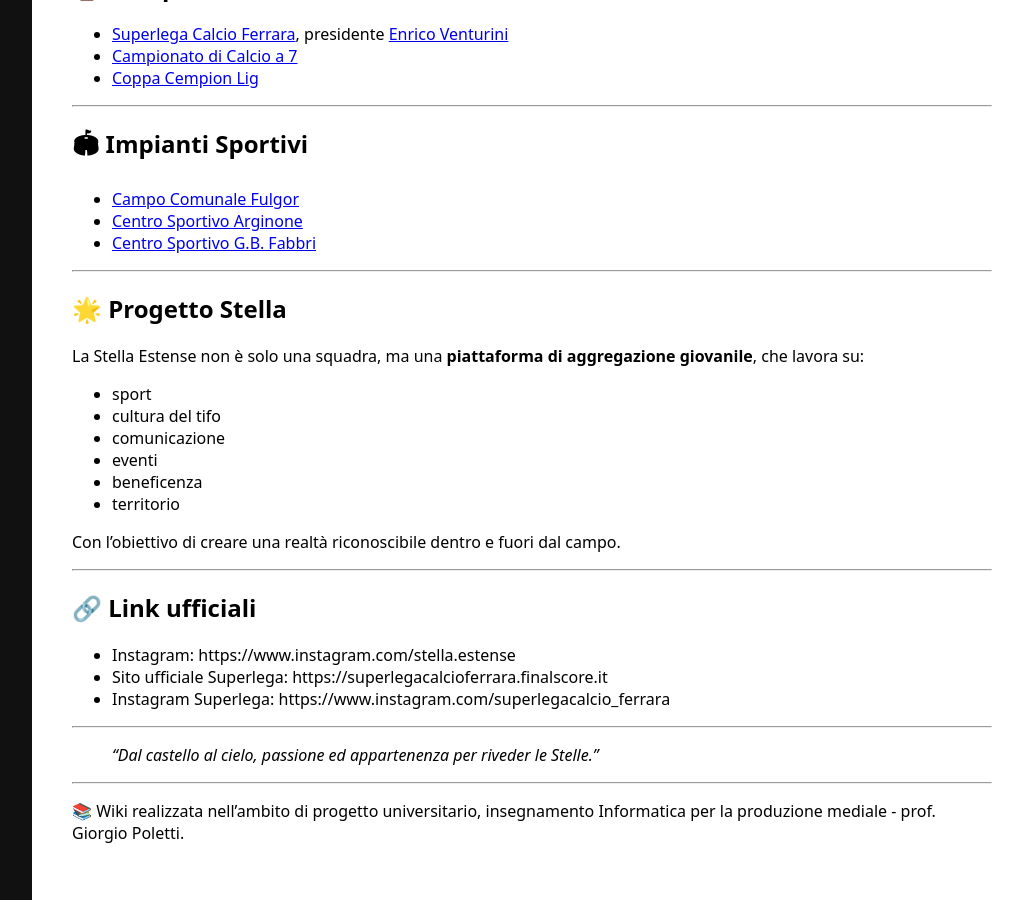
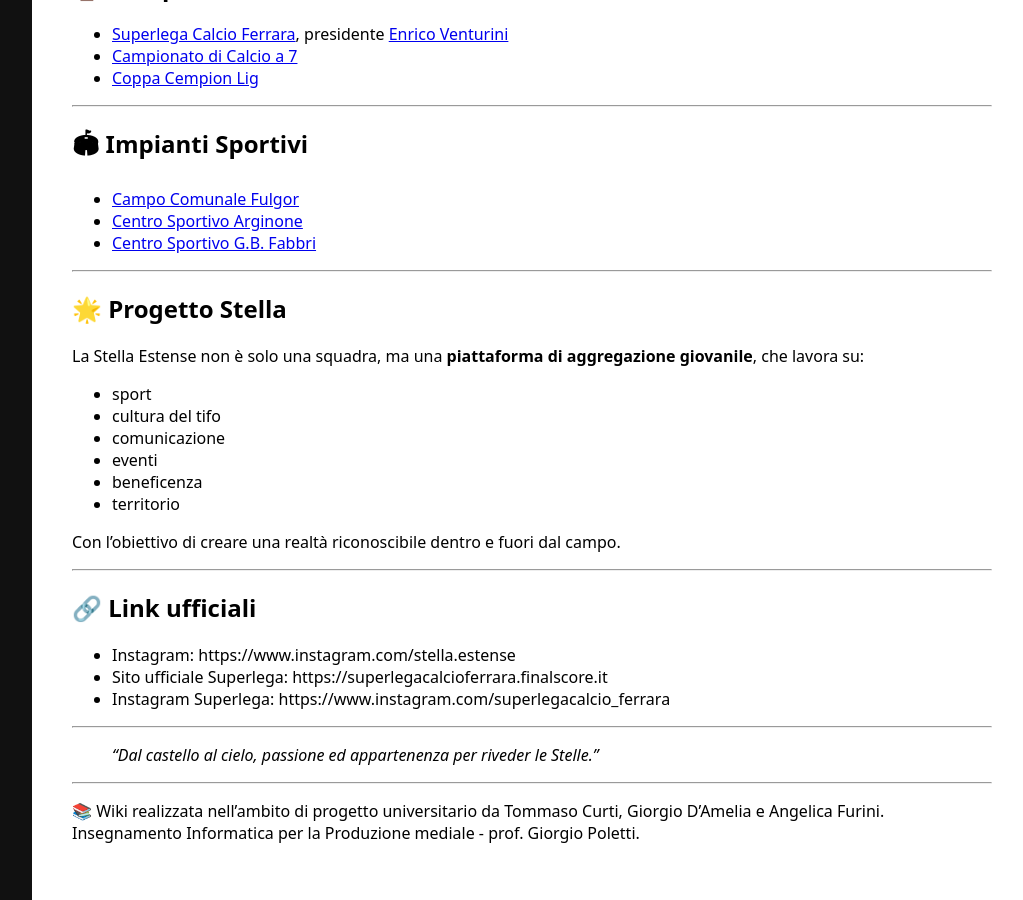
Before and after one commit to tommy-unife/Stella-Estense-Wiki, a Jekyll site: the page built from index.md, in a window 1280 px wide and 900 px high, scrolled down 1276 px. Shown: the whole window, without its empty margins (248-1271 px from the left). Built offline with Jekyll 4.4.1, drawn with Linux system fonts in a browser that asks for light colours.

Commit message:
Update index.md

```diff
--- a/index.md
+++ b/index.md
@@ -96,4 +96,4 @@ Con l’obiettivo di creare una realtà riconoscibile dentro e fuori dal campo.
 
 ---
 
-📚 Wiki realizzata nell’ambito di progetto universitario, insegnamento Informatica per la produzione mediale - prof. Giorgio Poletti.
+📚 Wiki realizzata nell’ambito di progetto universitario da Tommaso Curti, Giorgio D'Amelia e Angelica Furini. Insegnamento Informatica per la Produzione mediale - prof. Giorgio Poletti.
```
